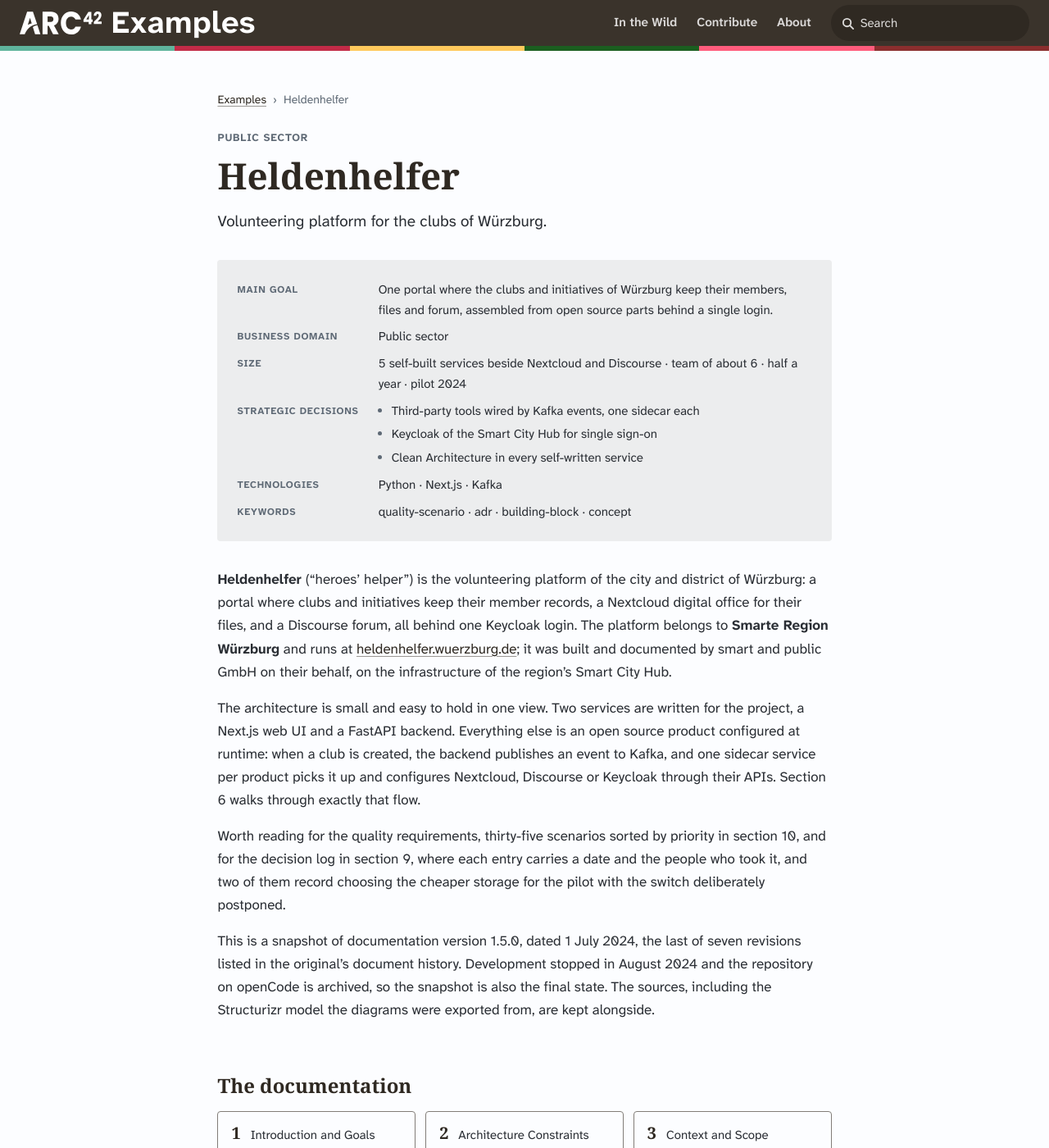
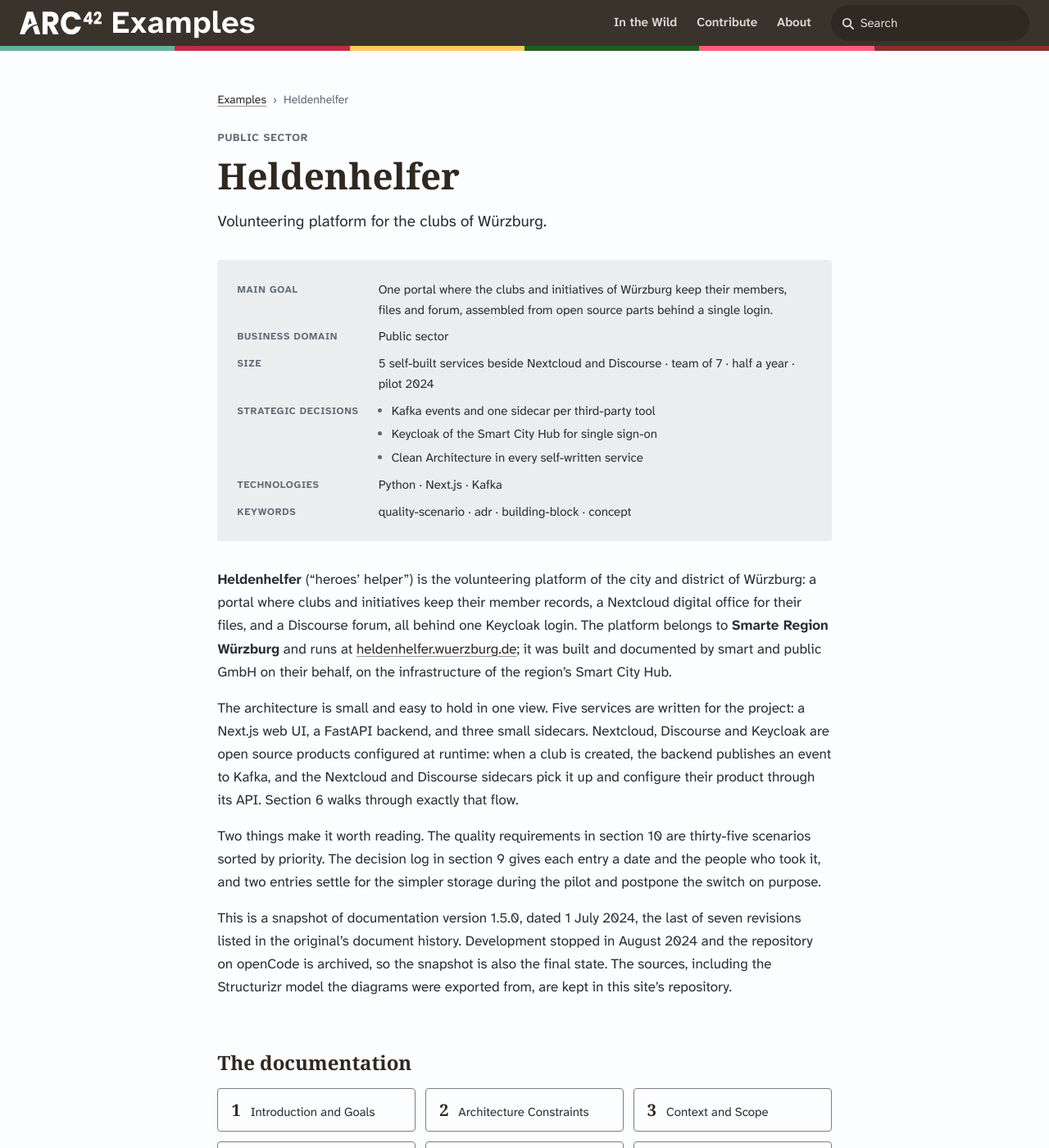
Before and after one commit to arc42/examples.arc42.org-site, a Jekyll site: the page built from _systems/heldenhelfer/index.md, in a window 1280 px wide and 1400 px high. Shown: the whole window at 82% size. Built offline with Jekyll 4.4.1, drawn with Linux system fonts in a browser that asks for light colours; some web fonts are replaced.

Commit message:
heldenhelfer: count the sidecars and the team as the sources do
Section 5 names five self-written services, not two, and the Keycloak
sidecar is REST-driven rather than a Kafka subscriber. Section 2's team
sums to seven. Also: the storage decisions are not both about cost, the
sources are in the repository rather than on the site, and the first
decision fits under 50 characters. The plan's Task 2 block is updated to
match.

Co-Authored-By: Claude Fable 5.1 <noreply@anthropic.com>

```diff
--- a/_systems/heldenhelfer/index.md
+++ b/_systems/heldenhelfer/index.md
@@ -21,7 +21,7 @@ main_goal: >-
   files and forum, assembled from open source parts behind a single login.
 
 decisions:
-  - Third-party tools wired by Kafka events, one sidecar each
+  - Kafka events and one sidecar per third-party tool
   - Keycloak of the Smart City Hub for single sign-on
   - Clean Architecture in every self-written service
 
@@ -36,7 +36,7 @@ keywords:
   - building-block
   - concept
 
-scale: 5 self-built services beside Nextcloud and Discourse · team of about 6 · half a year · pilot 2024
+scale: 5 self-built services beside Nextcloud and Discourse · team of 7 · half a year · pilot 2024
 
 order: 100
 
@@ -67,20 +67,20 @@ Würzburg** and runs at
 built and documented by smart and public GmbH on their behalf, on the
 infrastructure of the region's Smart City Hub.
 
-The architecture is small and easy to hold in one view. Two services are
-written for the project, a Next.js web UI and a FastAPI backend. Everything
-else is an open source product configured at runtime: when a club is created,
-the backend publishes an event to Kafka, and one sidecar service per product
-picks it up and configures Nextcloud, Discourse or Keycloak through their
-APIs. Section 6 walks through exactly that flow.
+The architecture is small and easy to hold in one view. Five services are
+written for the project: a Next.js web UI, a FastAPI backend, and three small
+sidecars. Nextcloud, Discourse and Keycloak are open source products
+configured at runtime: when a club is created, the backend publishes an event
+to Kafka, and the Nextcloud and Discourse sidecars pick it up and configure
+their product through its API. Section 6 walks through exactly that flow.
 
-Worth reading for the quality requirements, thirty-five scenarios sorted by
-priority in section 10, and for the decision log in section 9, where each entry
-carries a date and the people who took it, and two of them record choosing the
-cheaper storage for the pilot with the switch deliberately postponed.
+Two things make it worth reading. The quality requirements in section 10 are
+thirty-five scenarios sorted by priority. The decision log in section 9 gives
+each entry a date and the people who took it, and two entries settle for the
+simpler storage during the pilot and postpone the switch on purpose.
 
 This is a snapshot of documentation version 1.5.0, dated 1 July 2024, the
 last of seven revisions listed in the original's document history. Development
 stopped in August 2024 and the repository on openCode is archived, so the
 snapshot is also the final state. The sources, including the Structurizr model
-the diagrams were exported from, are kept alongside.
+the diagrams were exported from, are kept in this site's repository.
```
Also changed, not shown: docs/superpowers/plans/2026-09-17-heldenhelfer-snapshot.md (+13 -13 lines).
